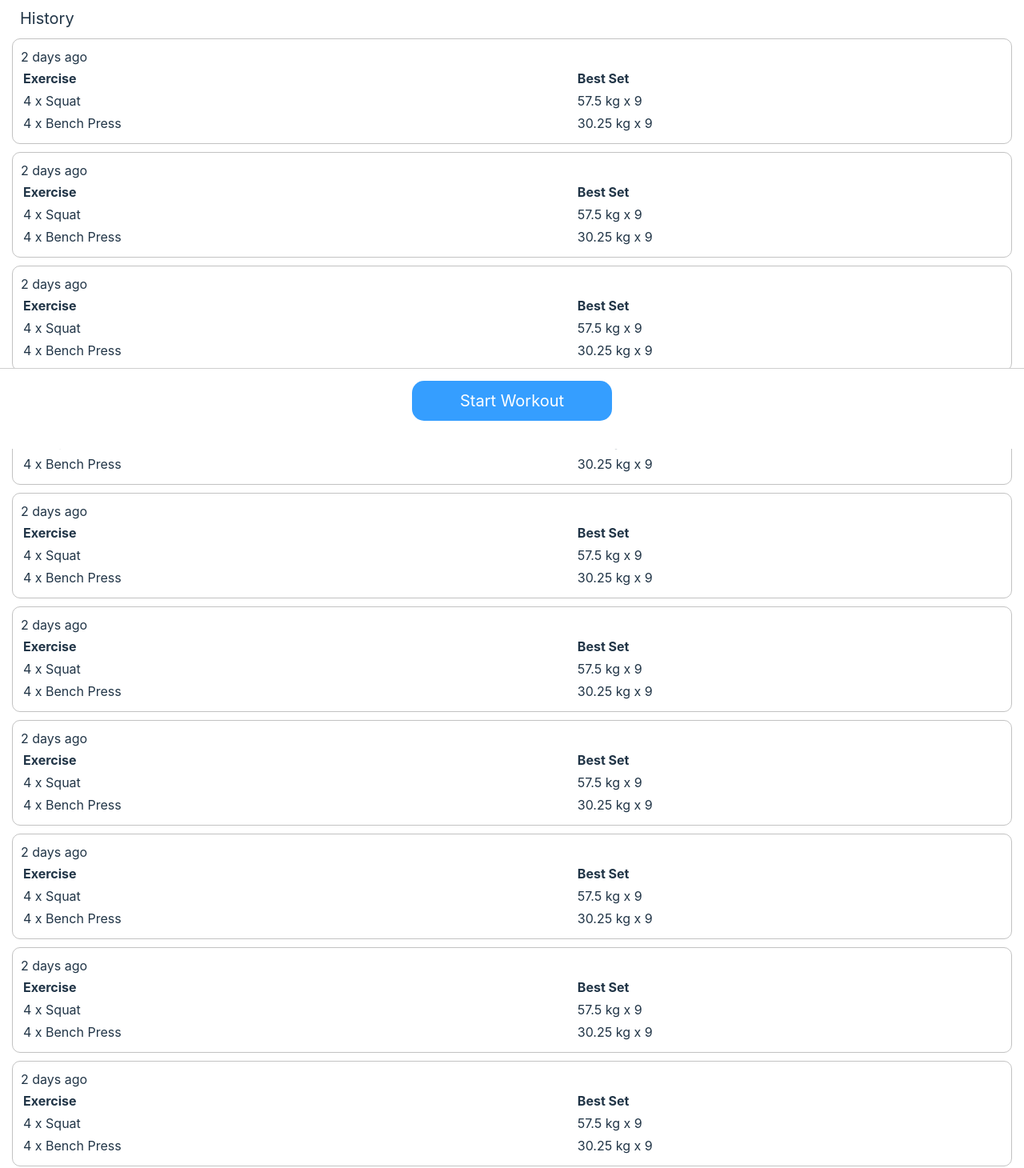
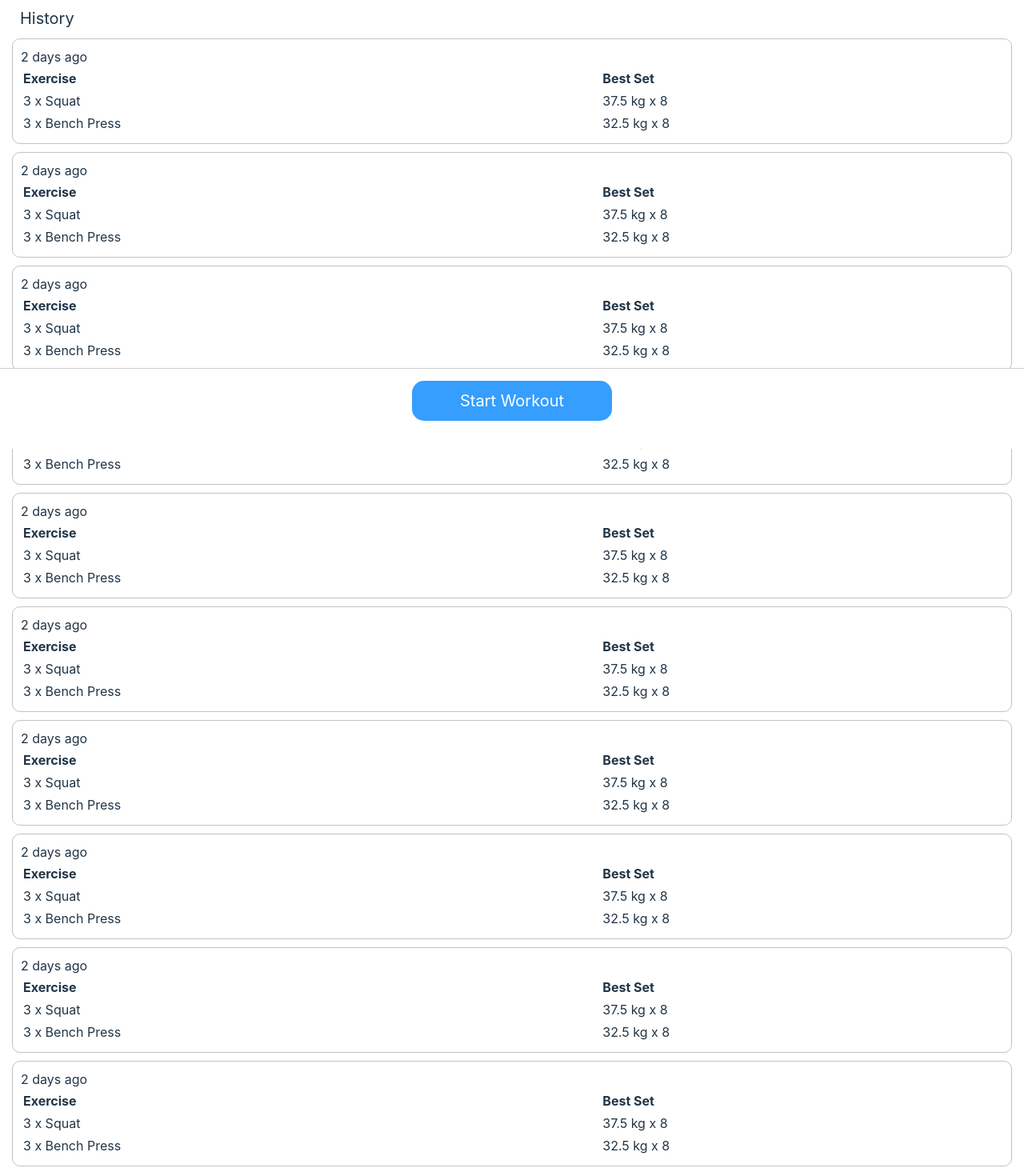
Before and after one commit to Gym-Tracker/Gym-Tracker, a React (Vite) app: page / in a window 1280 px wide. Shown: the part 239-1699 px from the top of the page at 80% size. Built offline with nearby package versions, Linux system fonts and the light colour scheme.

Commit message:
Made workout cards take input from workout object

```diff
--- a/src/App.tsx
+++ b/src/App.tsx
@@ -2,6 +2,54 @@ import './App.css'
 import TopBar from './components/TopBar'
 import BottomBar from './components/BottomBar'
 import WorkoutCard from './components/WorkoutCard'
+import { Workout } from './types'
+
+const workout : Workout = {
+  date: new Date(),
+  duration: 3600,
+  exercises: [
+    {
+      name: "Squat",
+      sets: [
+        {
+          type: 0,
+          weight: 30,
+          reps: 5
+        },
+        {
+          type: 0,
+          weight: 35,
+          reps: 5
+        },
+        {
+          type: 0,
+          weight: 37.5,
+          reps: 8
+        }
+      ]
+    },
+    {
+      name: "Bench Press",
+      sets: [
+        {
+          type: 0,
+          weight: 25,
+          reps: 5
+        },
+        {
+          type: 0,
+          weight: 27.5,
+          reps: 5
+        },
+        {
+          type: 0,
+          weight: 32.5,
+          reps: 8
+        }
+      ]
+    }
+  ]
+}
 
 function App() {
   return (
@@ -10,19 +58,18 @@ function App() {
       <BottomBar/>
       <div className='scrollbox'>
         <div className='header'>Next Workout</div>
-        <WorkoutCard/>
+        <WorkoutCard workout={workout}/>
         <div className='header'>History</div>
-        <WorkoutCard/>
-        <WorkoutCard/>
-        <WorkoutCard/>
-        <WorkoutCard/>
-        <WorkoutCard/>
-        <WorkoutCard/>
-        <WorkoutCard/>
-        <WorkoutCard/>
-        <WorkoutCard/>
-        <WorkoutCard/>
-
+        <WorkoutCard workout={workout}/>
+        <WorkoutCard workout={workout}/>
+        <WorkoutCard workout={workout}/>
+        <WorkoutCard workout={workout}/>
+        <WorkoutCard workout={workout}/>
+        <WorkoutCard workout={workout}/>
+        <WorkoutCard workout={workout}/>
+        <WorkoutCard workout={workout}/>
+        <WorkoutCard workout={workout}/>
+        <WorkoutCard workout={workout}/>
       </div>
     </>
   )
--- a/src/components/WorkoutCard.tsx
+++ b/src/components/WorkoutCard.tsx
@@ -1,54 +1,8 @@
 import './WorkoutCard.css'
 import { Workout } from '../types'
+import { highestWeightSet } from './WorkoutCardHelper'
 
-const workout : Workout = {
-  date: new Date(),
-  duration: 3600,
-  exercises: [
-    {
-      name: "Squat",
-      sets: [
-        {
-          type: 0,
-          weight: 30,
-          reps: 5
-        },
-        {
-          type: 0,
-          weight: 35,
-          reps: 5
-        },
-        {
-          type: 0,
-          weight: 37.5,
-          reps: 8
-        }
-      ]
-    },
-    {
-      name: "Bench Press",
-      sets: [
-        {
-          type: 0,
-          weight: 25,
-          reps: 5
-        },
-        {
-          type: 0,
-          weight: 27.5,
-          reps: 5
-        },
-        {
-          type: 0,
-          weight: 32.5,
-          reps: 8
-        }
-      ]
-    }
-  ]
-}
-
-function WorkoutCard() {
+function WorkoutCard({ workout }: { workout: Workout }) {
   return (
     <div className='card'>
       <div>2 days ago</div>
@@ -57,14 +11,14 @@ function WorkoutCard() {
           <th>Exercise</th>
           <th>Best Set</th>
         </tr>
-        <tr>
-          <td>4 x Squat</td>
-          <td>57.5 kg x 9</td>
-        </tr>
-        <tr>
-          <td>4 x Bench Press</td>
-          <td>30.25 kg x 9</td>
-        </tr>
+        {
+          workout.exercises.map((exercise) =>
+            <tr>
+              <td>{`${exercise.sets.length} x ${exercise.name}`}</td>
+              <td>{`${highestWeightSet(exercise.sets).weight} kg x ${highestWeightSet(exercise.sets).reps}`}</td>
+            </tr>
+          )
+        }
       </table>
     </div>
   )
```
